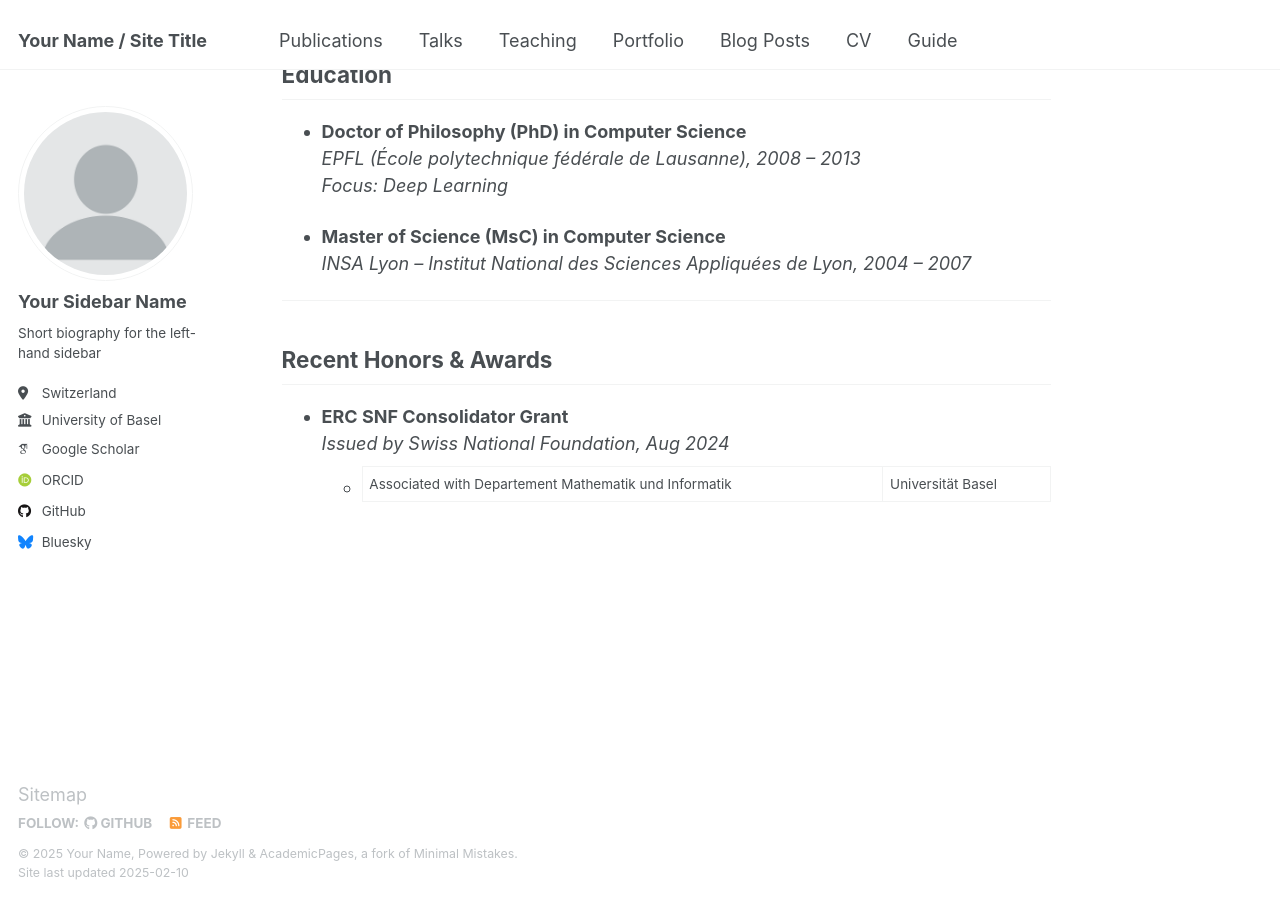
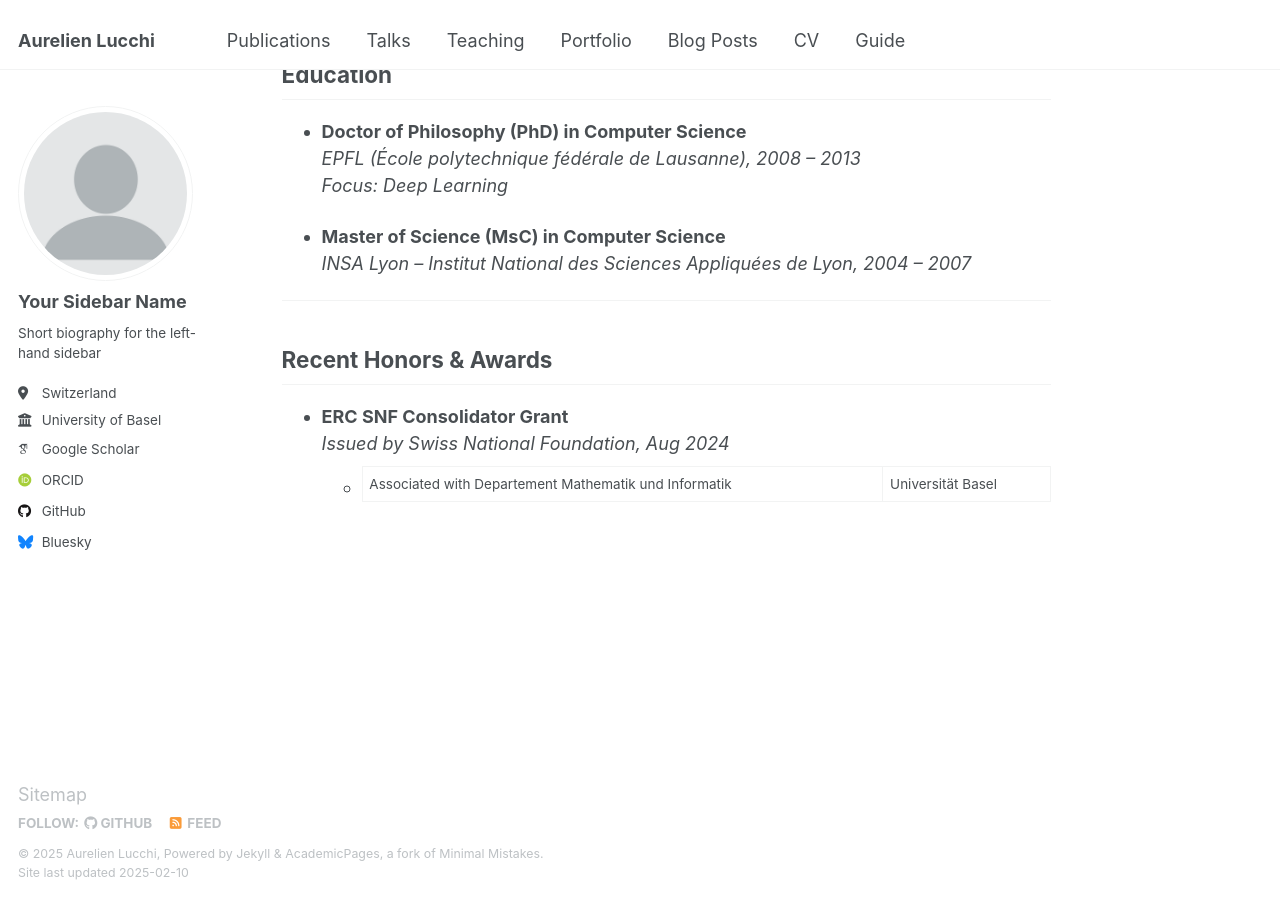
Before and after one commit to alucchi/alucchi.github.io, a Jekyll site: the page built from _pages/about.md, in a window 1280 px wide and 900 px high, scrolled down 748 px. Built offline with Jekyll 4.4.1, drawn with Linux system fonts in a browser that asks for light colours; some web fonts are replaced.

Commit message:
Update _config.yml

```diff
--- a/_config.yml
+++ b/_config.yml
@@ -9,13 +9,13 @@
 # Basic Site Settings
 locale                   : "en-US"
 site_theme               : "default"
-title                    : "Your Name / Site Title"
+title                    : "Aurelien Lucchi"
 title_separator          : "-"
-name                     : &name "Your Name"
-description              : &description "personal description"
-url                      : https://academicpages.github.io # the base hostname & protocol for your site e.g. "https://[your GitHub username].github.io"
+name                     : &name "Aurelien Lucchi"
+description              : &description "Researcher in Deep Learning"
+url                      : https://alucchi.github.io/ # the base hostname & protocol for your site e.g. "https://[your GitHub username].github.io"
 baseurl                  : "" # the subpath of your site, e.g. "/blog"
-repository               : "academicpages/academicpages.github.io"
+repository               : "alucchi.github.io/"
 
 # Site Author - The following control what appear as part of the author content on the side bar.
 #               If a field is blank the icon and link will not appear, otherwise it will be shown.
```
